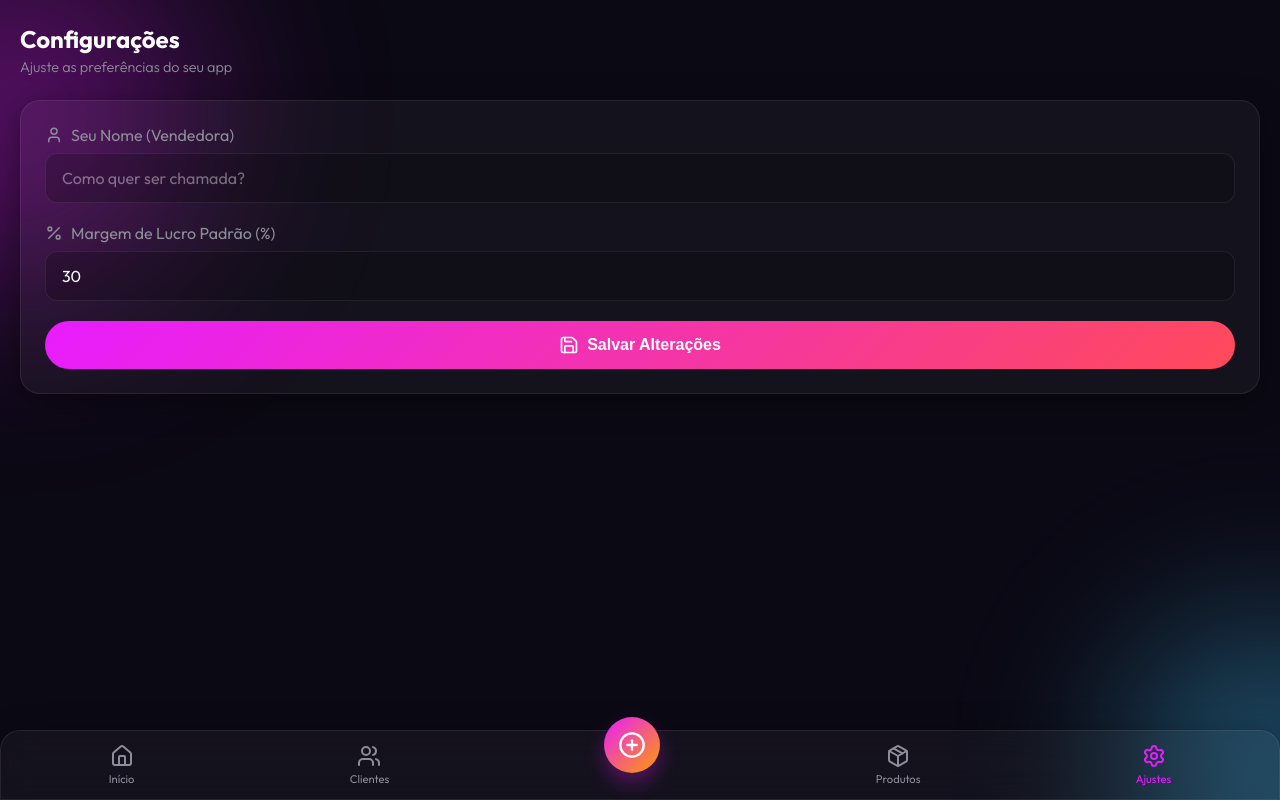
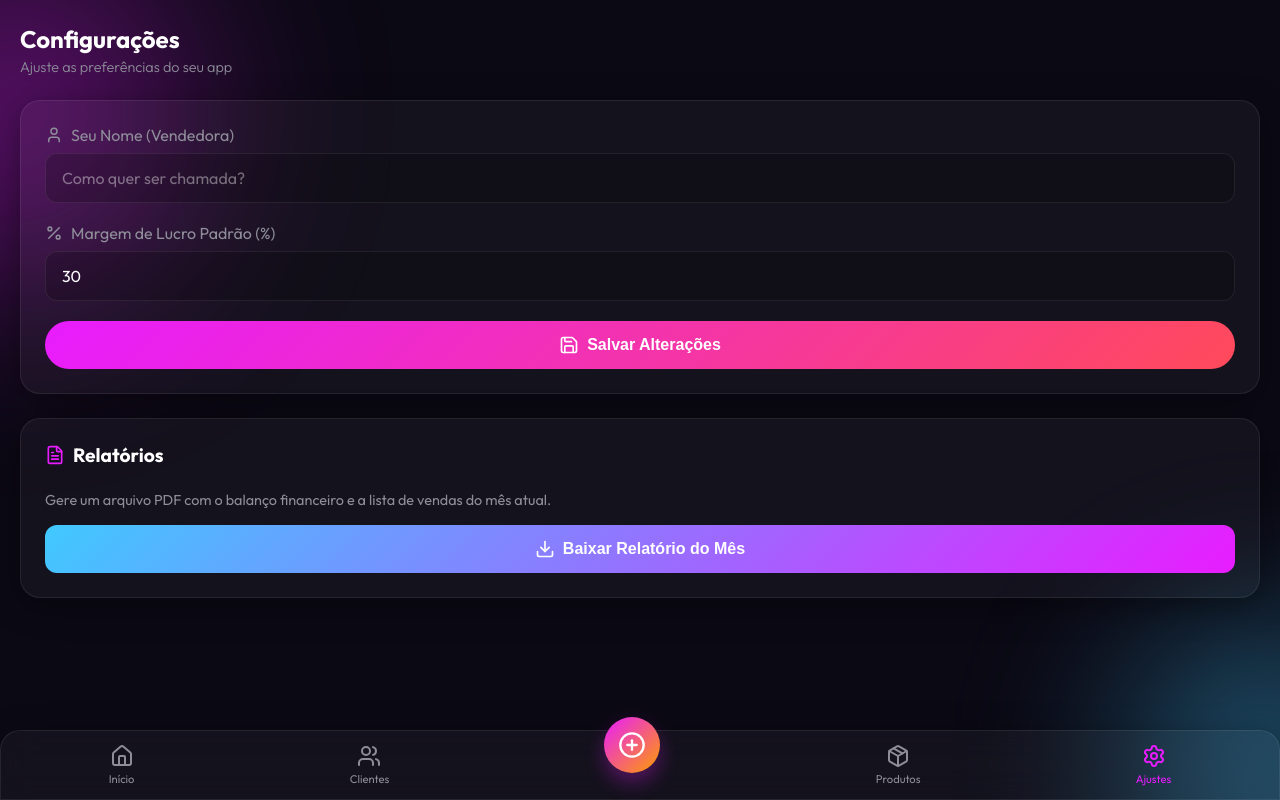
Before and after one commit to MFelipeG/Gerenciador-de-Vendas, a React (Vite) app: page /config in a window 1280 px wide. Built offline with nearby package versions, Linux system fonts and the light colour scheme; no server answers; the database is empty.

Commit message:
feat: adicionar exportacao para PDF de relatorios mensais e extratos de clientes

```diff
--- a/package.json
+++ b/package.json
@@ -12,6 +12,8 @@
   "dependencies": {
     "firebase": "^12.18.0",
     "framer-motion": "^13.2.0",
+    "jspdf": "^4.2.1",
+    "jspdf-autotable": "^5.0.8",
     "lucide-react": "^1.41.0",
     "react": "^19.2.8",
     "react-dom": "^19.2.8",
--- a/src/pages/Clientes.jsx
+++ b/src/pages/Clientes.jsx
@@ -1,6 +1,8 @@
 import React, { useState, useEffect } from 'react';
-import { UserPlus, Trash2, Search, MessageCircle, ShoppingBag, CheckCircle, X } from 'lucide-react';
+import { UserPlus, Trash2, Search, MessageCircle, ShoppingBag, CheckCircle, X, FileText } from 'lucide-react';
 import { motion } from 'framer-motion';
+import jsPDF from 'jspdf';
+import 'jspdf-autotable';
 import { db } from '../firebase';
 import { collection, addDoc, deleteDoc, doc, onSnapshot, query, orderBy, where, getDocs, updateDoc } from 'firebase/firestore';
 import toast from 'react-hot-toast';
@@ -63,18 +65,90 @@ export default function Clientes() {
       const snapshot = await getDocs(q);
 
       if (snapshot.empty) {
-        toast.success('Este cliente não tem vendas pendentes de pagamento!');
+        toast('Nenhuma pendência encontrada para este cliente.');
         return;
       }
 
-      snapshot.docs.forEach(async (d) => {
-        await updateDoc(doc(db, 'vendas', d.id), { status: 'pago' });
+      const promises = snapshot.docs.map(vendaDoc =>
+        updateDoc(doc(db, 'vendas', vendaDoc.id), { status: 'pago' })
+      );
+
+      await Promise.all(promises);
+      toast.success('Todas as pendências foram quitadas!');
+      setClienteModal(null);
+    } catch (error) {
+      toast.error('Erro ao quitar pendências.');
+    }
+  };
+
+  const handleGerarExtrato = async (cliente) => {
+    try {
+      toast.loading('Gerando extrato...', { id: 'pdf-cliente' });
+      const q = query(collection(db, 'vendas'), where('clienteId', '==', cliente.id), orderBy('dataVenda', 'desc'));
+      const querySnapshot = await getDocs(q);
+      const vendasDoCliente = querySnapshot.docs.map(d => d.data());
+
+      if (vendasDoCliente.length === 0) {
+        toast.error('Nenhuma compra encontrada para este cliente.', { id: 'pdf-cliente' });
+        return;
+      }
+
+      let tGasto = 0, tPendente = 0;
+      const linhasTabela = vendasDoCliente.map(v => {
+        const valor = v.valor || 0;
+        tGasto += valor;
+        if (v.status !== 'pago') tPendente += valor;
+
+        const dataVenda = v.dataVenda ? new Date(v.dataVenda).toLocaleDateString('pt-BR') : '';
+        const dataPg = v.dataPagamento ? new Date(v.dataPagamento).toLocaleDateString('pt-BR') : '';
+
+        return [
+          v.produtoNome,
+          `€ ${valor.toFixed(2)}`,
+          dataVenda,
+          dataPg,
+          v.status === 'pago' ? 'Pago' : 'Pendente'
+        ];
       });
 
-      toast.success('Todas as pendências deste cliente foram marcadas como pagas!');
-      setClienteModal(null);
+      const docPdf = new jsPDF();
+      const vendedoraNome = localStorage.getItem('vendedoraNome') || 'Sua Loja';
+
+      docPdf.setFillColor(30, 20, 50);
+      docPdf.rect(0, 0, 210, 40, 'F');
+
+      docPdf.setTextColor(255, 255, 255);
+      docPdf.setFontSize(22);
+      docPdf.text('Extrato do Cliente', 14, 22);
+
+      docPdf.setFontSize(12);
+      docPdf.text(`Cliente: ${cliente.nome} | Emitido por: ${vendedoraNome}`, 14, 30);
+
+      docPdf.setTextColor(0, 0, 0);
+      docPdf.setFontSize(14);
+      docPdf.text('Resumo da Conta', 14, 50);
+
+      docPdf.setFontSize(11);
+      docPdf.setTextColor(80, 80, 80);
+      docPdf.text(`Total em Compras: € ${tGasto.toFixed(2)}`, 14, 60);
+      docPdf.setTextColor(255, 74, 90);
+      docPdf.text(`Valor Pendente (A Pagar): € ${tPendente.toFixed(2)}`, 14, 67);
+
+      docPdf.autoTable({
+        startY: 75,
+        head: [['Produto', 'Valor', 'Data Compra', 'Previsão Pgto', 'Status']],
+        body: linhasTabela,
+        headStyles: { fillColor: [232, 28, 255], textColor: [255, 255, 255] },
+        styles: { fontSize: 9 },
+        alternateRowStyles: { fillColor: [245, 245, 245] }
+      });
+
+      docPdf.save(`Extrato_${cliente.nome.replace(/\s+/g, '_')}.pdf`);
+      toast.success('Extrato gerado com sucesso!', { id: 'pdf-cliente' });
+
     } catch (error) {
-      toast.error('Erro ao atualizar pagamentos.');
+      console.error(error);
+      toast.error('Erro ao gerar extrato.', { id: 'pdf-cliente' });
     }
   };
 
@@ -171,6 +245,10 @@ export default function Clientes() {
                 <ShoppingBag size={20} /> Nova Venda
               </button>
 
+              <button className="btn-primary" style={{ background: 'var(--purple)' }} onClick={() => handleGerarExtrato(clienteModal)}>
+                <FileText size={20} /> Gerar Extrato (PDF)
+              </button>
+
               <button className="btn-primary" style={{ background: 'var(--orange)' }} onClick={() => handleMarcarPago(clienteModal.id)}>
                 <CheckCircle size={20} /> Quitar Pendências
               </button>
--- a/src/pages/Configuracoes.jsx
+++ b/src/pages/Configuracoes.jsx
@@ -1,7 +1,11 @@
 import React, { useState, useEffect } from 'react';
-import { Save, User, Percent } from 'lucide-react';
+import { Save, User, Percent, Download, FileText } from 'lucide-react';
 import toast from 'react-hot-toast';
 import { motion } from 'framer-motion';
+import jsPDF from 'jspdf';
+import 'jspdf-autotable';
+import { db } from '../firebase';
+import { collection, getDocs } from 'firebase/firestore';
 import '../components.css';
 
 export default function Configuracoes() {
@@ -21,6 +25,96 @@ export default function Configuracoes() {
     localStorage.setItem('vendedoraNome', nome);
     localStorage.setItem('lucroPadrao', lucroPadrao);
     toast.success('Configurações salvas com sucesso!');
+  };
+
+  const gerarRelatorioMensal = async () => {
+    try {
+      toast.loading('Gerando relatório...', { id: 'pdf' });
+      const querySnapshot = await getDocs(collection(db, 'vendas'));
+      const todasVendas = querySnapshot.docs.map(doc => doc.data());
+
+      const hoje = new Date();
+      const mesAtual = hoje.getMonth();
+      const anoAtual = hoje.getFullYear();
+      const mesesStr = ['Janeiro', 'Fevereiro', 'Março', 'Abril', 'Maio', 'Junho', 'Julho', 'Agosto', 'Setembro', 'Outubro', 'Novembro', 'Dezembro'];
+
+      const vendasDoMes = todasVendas.filter(v => {
+        if (!v.dataVenda) return false;
+        const dv = new Date(v.dataVenda);
+        return dv.getMonth() === mesAtual && dv.getFullYear() === anoAtual;
+      });
+
+      if (vendasDoMes.length === 0) {
+        toast.error('Nenhuma venda encontrada neste mês.', { id: 'pdf' });
+        return;
+      }
+
+      let tLucro = 0, tGasto = 0, tFaturamento = 0;
+      const linhasTabela = vendasDoMes.map(v => {
+        const lucro = v.lucro || 0;
+        const valor = v.valor || 0;
+        const gasto = valor - lucro;
+        tLucro += lucro;
+        tGasto += gasto;
+        tFaturamento += valor;
+
+        const dataVenda = v.dataVenda ? new Date(v.dataVenda).toLocaleDateString('pt-BR') : '';
+        const dataPg = v.dataPagamento ? new Date(v.dataPagamento).toLocaleDateString('pt-BR') : '';
+
+        return [
+          v.clienteNome,
+          v.produtoNome,
+          `€ ${valor.toFixed(2)}`,
+          `€ ${lucro.toFixed(2)}`,
+          dataVenda,
+          dataPg,
+          v.status === 'pago' ? 'Pago' : 'Pendente'
+        ];
+      });
+
+      const doc = new jsPDF();
+
+      doc.setFillColor(30, 20, 50); // var(--bg-dark) equivalent
+      doc.rect(0, 0, 210, 40, 'F');
+
+      doc.setTextColor(255, 255, 255);
+      doc.setFontSize(22);
+      doc.text('Relatório de Vendas', 14, 22);
+
+      doc.setFontSize(12);
+      doc.text(`${mesesStr[mesAtual]} de ${anoAtual} | Vendedora: ${nome || 'Não informado'}`, 14, 30);
+
+      // Resumo financeiro
+      doc.setTextColor(0, 0, 0);
+      doc.setFontSize(14);
+      doc.text('Resumo Financeiro', 14, 50);
+
+      doc.setFontSize(11);
+      doc.setTextColor(80, 80, 80);
+      doc.text(`Faturamento Bruto: € ${tFaturamento.toFixed(2)}`, 14, 60);
+      doc.text(`Gasto (Compras): € ${tGasto.toFixed(2)}`, 14, 67);
+      doc.text(`Lucro Líquido: € ${tLucro.toFixed(2)}`, 100, 60);
+
+      const margem = tFaturamento > 0 ? ((tLucro / tFaturamento) * 100).toFixed(1) : 0;
+      doc.text(`Margem de Lucro: ${margem}%`, 100, 67);
+
+      // Tabela
+      doc.autoTable({
+        startY: 75,
+        head: [['Cliente', 'Produto', 'Valor', 'Lucro', 'Data Compra', 'Previsão', 'Status']],
+        body: linhasTabela,
+        headStyles: { fillColor: [232, 28, 255], textColor: [255, 255, 255] }, // var(--magenta)
+        styles: { fontSize: 9 },
+        alternateRowStyles: { fillColor: [245, 245, 245] }
+      });
+
+      doc.save(`Relatorio_Vendas_${mesesStr[mesAtual]}_${anoAtual}.pdf`);
+      toast.success('Relatório gerado com sucesso!', { id: 'pdf' });
+
+    } catch (error) {
+      console.error(error);
+      toast.error('Erro ao gerar relatório.', { id: 'pdf' });
+    }
   };
 
   return (
@@ -64,6 +158,20 @@ export default function Configuracoes() {
           <Save size={20} /> Salvar Alterações
         </button>
       </form>
+
+      <div className="glass" style={{ padding: '24px', display: 'flex', flexDirection: 'column', gap: '16px', marginTop: '24px' }}>
+        <h3 style={{ fontSize: '1.2rem', marginBottom: '8px', display: 'flex', alignItems: 'center', gap: '8px' }}>
+          <FileText size={20} color="var(--magenta)" /> Relatórios
+        </h3>
+        <p style={{ color: 'var(--text-muted)', fontSize: '0.9rem' }}>Gere um arquivo PDF com o balanço financeiro e a lista de vendas do mês atual.</p>
+
+        <button
+          onClick={gerarRelatorioMensal}
+          style={{ display: 'flex', alignItems: 'center', justifyContent: 'center', gap: '8px', background: 'linear-gradient(135deg, var(--purple), var(--magenta))', border: 'none', color: 'white', padding: '14px', borderRadius: '12px', cursor: 'pointer', fontSize: '1rem', fontWeight: 'bold' }}
+        >
+          <Download size={20} /> Baixar Relatório do Mês
+        </button>
+      </div>
     </motion.div>
   );
 }
```
Also changed, not shown: 1 other file (tests, documents, lock files or other folders).
